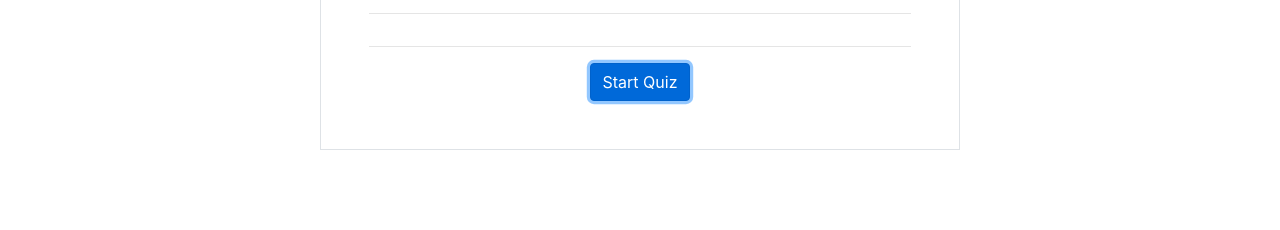
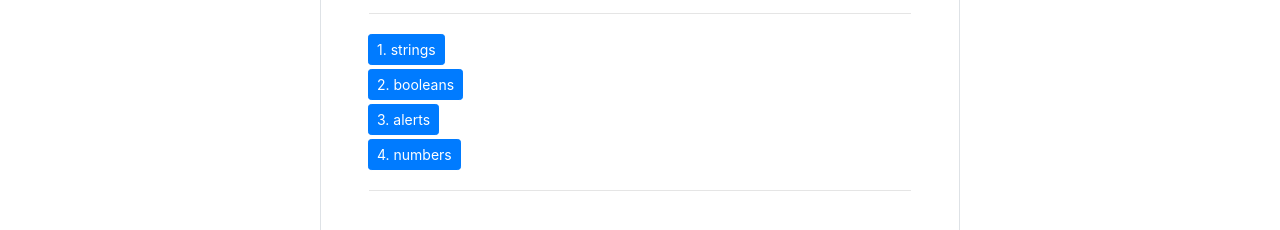
Before and after one commit to fanofstuff/Homework-4-Code-Quiz, a plain HTML site: page index.html in a window 1280 px wide. Both pictures are taken after a click on the button "Start Quiz". Shown: the part 212-442 px from the top of the page. Drawn offline with nearby package versions, Linux system fonts and the light colour scheme.

Commit message:
brute forced arrays by splitting up giant question array; inelegant, but I *know* I can make this work; first question now properly displays following start button; now, I just need to copy this success, implement the penalty, and create the highscore stuff

```diff
--- a/Assets/script.js
+++ b/Assets/script.js
@@ -25,61 +25,6 @@ var timeLeft = 0;
 
 timerEl.textContent = ": " + timeLeft;
 
-var questions = [
-  {
-    question: "1) Commonly used data types DO NOT include: ",
-    options: {
-      a: "1. strings",
-      b: "2. booleans",
-      c: "3. alerts",
-      d: "4. numbers"
-    },
-    answer: "c"
-  },
-  {
-    question:
-      "2) The condition in an if/else statement is enclosed within ____.",
-    options: {
-      a: "1. quotes",
-      b: "2. curly brackets",
-      c: "3. parentheses",
-      d: "4. square brackets"
-    },
-    answer: "c"
-  },
-  {
-    question: "3) Arrays in Javascript can be used to store ____. ",
-    options: [
-      "1. numbers and strings",
-      "2. other arrays",
-      "3. booleans",
-      "4. all of the above"
-    ],
-    answer: "d"
-  },
-  {
-    question:
-      "4) String values must be enclosed within ____ when being assigned variables.",
-    options: {
-      a: "1. commas",
-      b: "2. curly brackets",
-      c: "3. quotes",
-      d: "4. parentheses"
-    },
-    answer: "c"
-  },
-  {
-    question:
-      "5) A very useful tool used during development and debugging for printing content to the debugger is ____.",
-    options: {
-      a: "1. JavaScript",
-      b: "2. terminal/bash",
-      c: "3. for loops",
-      d: "4. console.log"
-    },
-    answer: "d"
-  }
-];
 // place this timer within the function to run the questions
 
 function countdownTimer() {
@@ -100,28 +45,90 @@ function countdownTimer() {
     }
   }, 1000);
 }
-console.log (questions[0].options)
-function buttonCreator() {
-  for (i = 0; i < questions[0].options.length; i++) {
-    console.log (questions[0].options.length);
-    // var buttonAnswers = document.createElement("BUTTON");
-    // buttonAnswers.setAttribute("class", "btn btn-primary btn-sm");
-    // buttonAnswers.setAttribute("data-button", options[i]);
-    // buttonAnswers.innerHTML = options[i];
-    // quizBody.appendChild(buttonAnswers);
-
-  }
-}
 
 function quizStartSelect() {
   quizTitleText.innerHTML = questions[0].question;
+  quizStartText.setAttribute("class", "collapse");
+  quizStartButton.setAttribute("class", "collapse");
+}
+
+var questionOneAnswers = [
+  "1. strings",
+  "2. booleans",
+  "3. alerts",
+  "4. numbers"
+];
+var questionTwoAnswers = [
+  "1. quotes",
+  "2. curly brackets",
+  "3. parentheses",
+  "4. square brackets"
+];
+var questionThreeAnswers = [
+  "1. numbers and strings",
+  "2. other arrays",
+  "3. booleans",
+  "4. all of the above"
+];
+var questionFourAnswers = [
+  "1. commas",
+  "2. curly brackets",
+  "3. quotes",
+  "4. parentheses"
+];
+var questionFiveAnswers = [
+  "1. JavaScript",
+  "2. terminal/bash",
+  "3. for loops",
+  "4. console.log"
+];
+
+var questions = [
+    {
+      question: "1) Commonly used data types DO NOT include: ",
+      answer: "c"
+    },
+    {
+      question:
+        "2) The condition in an if/else statement is enclosed within ____.",
+      answer: "c"
+    },
+    {
+      question: "3) Arrays in Javascript can be used to store ____. ",
+      answer: "d"
+    },
+    {
+      question:
+        "4) String values must be enclosed within ____ when being assigned variables.",
+      answer: "c"
+    },
+    {
+      question:
+        "5) A very useful tool used during development and debugging for printing content to the debugger is ____.",
+      answer: "d"
+    }
+  ];
+
+function createFirstButtons() {
+  console.log(questionOneAnswers.length);
+  for (i = 0; i < questionOneAnswers.length; i++) {
+    var lineBreaker = document.createElement("div");
+    lineBreaker.setAttribute("class", "row m-1");
+    quizBody.appendChild(lineBreaker);
+    var firstButtons = document.createElement("button");
+    firstButtons.setAttribute(
+      "class",
+      "btn btn-primary btn-sm button-left-margin"
+    );
+    firstButtons.setAttribute("data-answer", questionOneAnswers[i]);
+    firstButtons.innerHTML = questionOneAnswers[i];
+    lineBreaker.appendChild(firstButtons);
+  }
 }
 
 quizStartButton.addEventListener("click", function() {
   countdownTimer();
-  quizTitleText.innerHTML = questions[0].question;
-  quizStartText.setAttribute("class", "collapse");
-  buttonCreator();
+  quizStartSelect();
+  createFirstButtons();
 
-  quizStartButton.innerHTML
 });
--- a/Assets/style.css
+++ b/Assets/style.css
@@ -1,3 +1,8 @@
 #timer {
     float:right;
 }
+
+
+.button-left-margin {
+    margin-left: 10px;
+}
--- a/index.html
+++ b/index.html
@@ -20,8 +20,10 @@
                 </div>
             </div>
             <hr>
-            <div class="row" id="quiz-body">
-                <p id="quiz-start-text">Try to answer the following questions within the time limit allowed. Answering incorrectly will decrease your remaining time by 10 seconds. Your quiz will end when you either answer all questions or your time falls to 0 or less. Your final score will be equal to your remaining time. Good luck!</p>
+            <div class="row">
+                <div class="column" id="quiz-body">
+                    <p id="quiz-start-text">Try to answer the following questions within the time limit allowed. Answering incorrectly will decrease your remaining time by 10 seconds. Your quiz will end when you either answer all questions or your time falls to 0 or less. Your final score will be equal to your remaining time. Good luck!</p>
+                </div>
             </div>
             <hr>
             <div class="row" id="quiz-footer">
```
